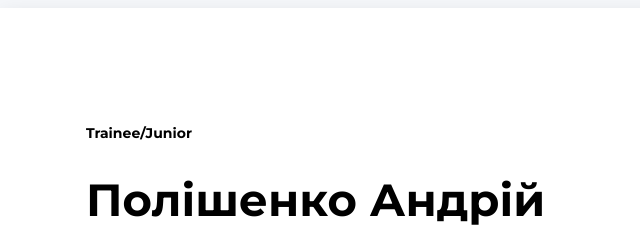
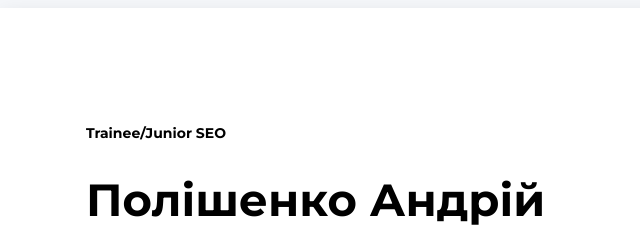
Before and after one commit to Andrii117/site, a plain HTML site: page index.html in a window 1280 px wide. Shown: the top 240 px of the page, 382-1022 px from the left. Drawn offline with Linux system fonts and the light colour scheme.

Commit message:
Update index.html

```diff
--- a/index.html
+++ b/index.html
@@ -30,7 +30,7 @@ height="0" width="0" style="display:none;visibility:hidden"></iframe></noscript>
 <div class="main_content">
     <!--about user-->
     <div class="about_user">
-        <h2 class="about-position">Trainee/Junior</h2>
+        <h2 class="about-position">Trainee/Junior SEO </h2>
 
         <h1 class="about-name">Полішенко Андрій</h1>
 
```
